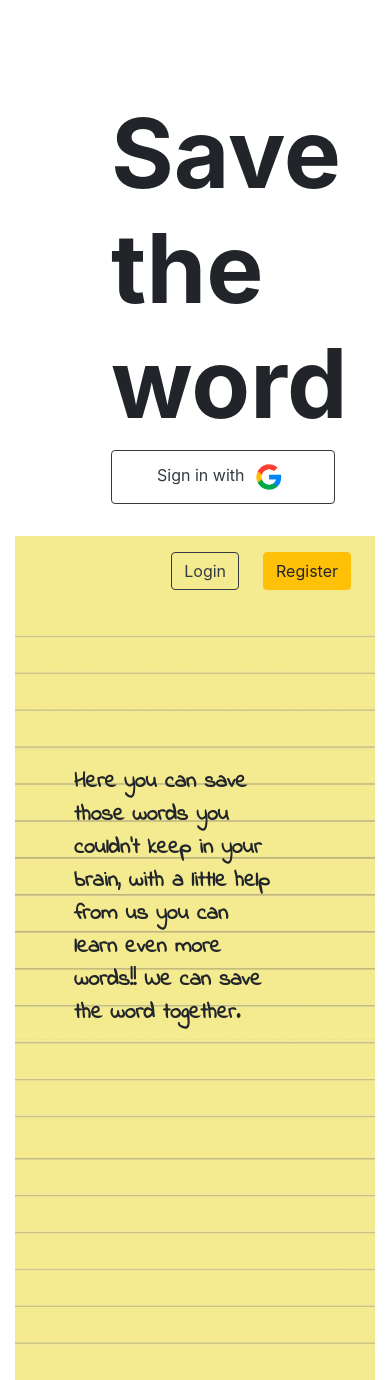
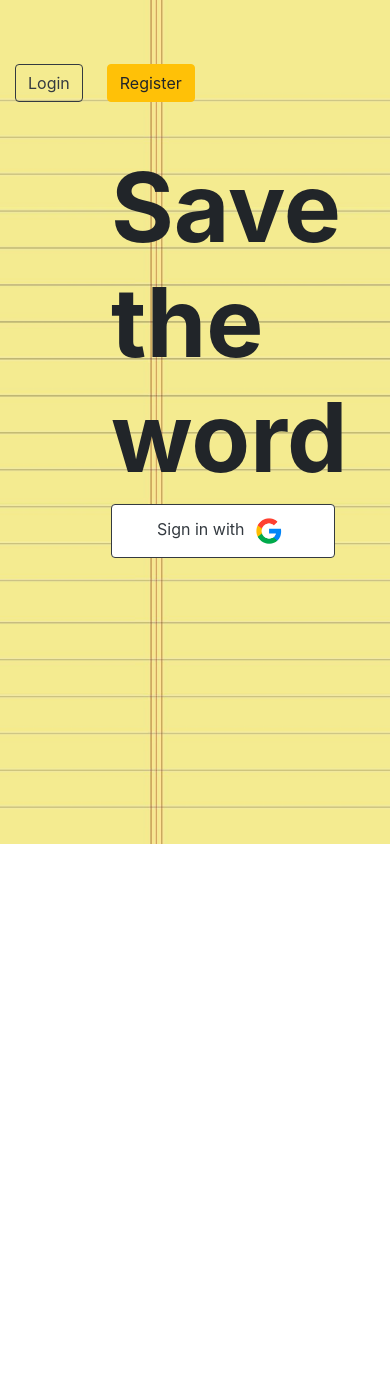
Before and after one commit to manuelsayago15/save-the-word, a Vue app: page /Login in a window 390 px wide. After the commit the page ends 844 px from the top, so only its background shows below. Built offline with nearby package versions, Linux system fonts and the light colour scheme.

Commit message:
responsive

```diff
--- a/src/components/Navbar.vue
+++ b/src/components/Navbar.vue
@@ -4,9 +4,6 @@
     <Sidebar/>
     <b-navbar-brand href="#" class="ml-2">Save the word</b-navbar-brand>
 
-    <b-navbar-toggle target="nav-collapse"></b-navbar-toggle>
-
-    <b-collapse id="nav-collapse" is-nav>
       <b-navbar-nav class="ml-auto">
         <b-nav-item-dropdown right class="mr-5 h4">
           <template #button-content >
@@ -17,7 +14,7 @@
           <b-dropdown-item href="#">Sign Out</b-dropdown-item>
         </b-nav-item-dropdown>
       </b-navbar-nav>
-    </b-collapse>
+
   </b-navbar>
 </div>
 </template>
--- a/src/views/Level1-1.vue
+++ b/src/views/Level1-1.vue
@@ -88,4 +88,12 @@ p{
     font-size: 24px;
     margin-left: 3em;
 }
+@media (max-width: 768px) {
+    h2{
+        font-size: 3.5rem;
+    }
+    p{
+        margin-left: 1em;
+    }
+}
 </style>
--- a/src/views/Level1-2.vue
+++ b/src/views/Level1-2.vue
@@ -87,5 +87,13 @@ p{
     font-size: 24px;
     margin-left: 3em;
 }
+@media (max-width: 768px) {
+    h2{
+        font-size: 3.5rem;
+    }
+    p{
+        margin-left: 1em;
+    }
+}
 
 </style>
--- a/src/views/Level2-1.vue
+++ b/src/views/Level2-1.vue
@@ -88,4 +88,12 @@ p{
     font-size: 24px;
     margin-left: 3em;
 }
+@media (max-width: 768px) {
+    h2{
+        font-size: 3.5rem;
+    }
+    p{
+        margin-left: 1em;
+    }
+}
 </style>
--- a/src/views/Level2-2.vue
+++ b/src/views/Level2-2.vue
@@ -87,4 +87,12 @@ p{
     font-size: 24px;
     margin-left: 3em;
 }
+@media (max-width: 768px) {
+    h2{
+        font-size: 3.5rem;
+    }
+    p{
+        margin-left: 1em;
+    }
+}
 </style>
--- a/src/views/Login.vue
+++ b/src/views/Login.vue
@@ -1,19 +1,23 @@
 <template>
 <div>
-  <div class="container">
+  <div class="container" id="background">
     <div class="row">
       <div class="col-lg-6 col-md-6 col-sm-6 col-12 mt-5">
+        <div class="d-block d-sm-none">
+            <b-button variant="outline-dark" class="mr-4 mt-3">Login</b-button>
+            <b-button class="mt-3 mr-4" variant="warning">Register</b-button>
+        </div>
         <h1 id="title" variant="secondary"  class="display-1 font-weight-bold mt-5">Save <br> the <br> word</h1>
         <b-button id="google-button" variant="outline-dark">Sign in with <img id="google" src="../assets/google.jpg" alt="Google Logo"> </b-button>
       </div>
-      <div class="col-lg-6 col-md-6 col-sm-6 col-12">
+      <div class="col-lg-6 col-md-6 col-sm-6 col-12 d-none d-sm-block">
         <div id="yellownote">
           <div class="d-flex justify-content-end">
             <b-button variant="outline-dark" class="mr-4 mt-3">Login</b-button>
             <b-button class="mt-3 mr-4" variant="warning">Register</b-button>
           </div>
-          <div  class="container">
-            <p id="text">Here you can save those words you couldn’t keep in your brain, with a little help from us you can learn even more words!! We can save the word together.</p>
+          <div  class="container d-none d-sm-block">
+            <p id="text">Here you can save those words you couldn’t keep in your brain, with a little help from us you can learn even more words!!<br> We can save the word together.</p>
           </div>
         </div>
       </div>
@@ -42,12 +46,17 @@ export default {
   margin-left: 1em;
 }
 @media (max-width: 768px) {
-  #yellownote{
-    margin-top: 2em;
-    margin-right: 0em !important;
+  #background{
+    background-image: url('../assets/yellownotes.jpg');
+    background-size: cover;
+    background-repeat: no-repeat;
+    height: 100vh;
   }
   #text{
     padding-left: 2em;
+  }
+  #google-button{
+    background-color: white;
   }
 }
   #yellownote{
```
